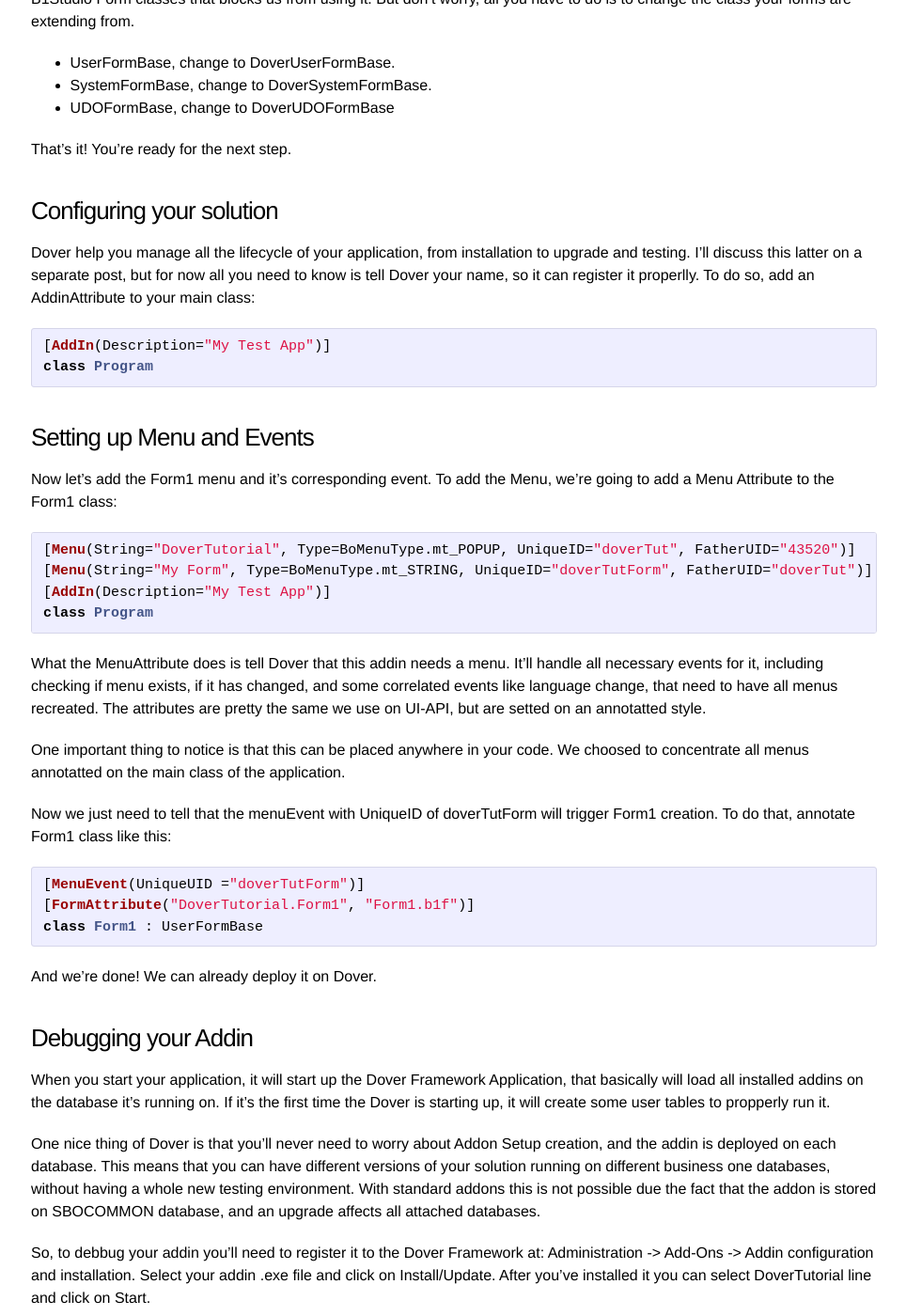
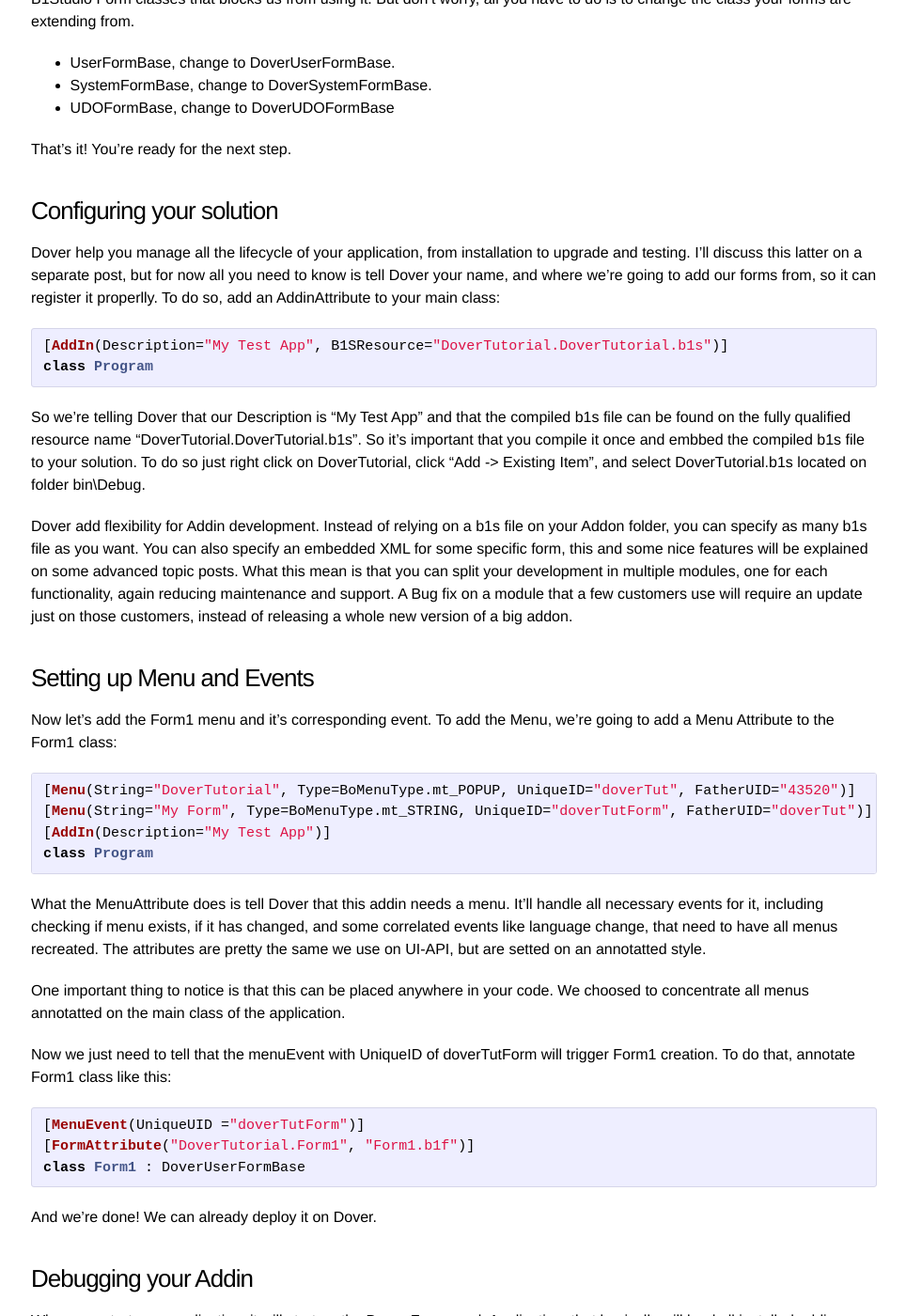
Before and after one commit to efpiva/efpiva.github.io, a Jekyll site: the page built from _posts/2014-08-07-quick-start.markdown, in a window 1280 px wide and 1400 px high, scrolled down 1955 px. Shown: the whole window at 94% size, without its empty margins (157-1121 px from the left). Built offline with Jekyll 4.4.1, drawn with Linux system fonts in a browser that asks for light colours; some of the changed text lies outside the part shown.

Commit message:
Bug fixes on examples

```diff
--- a/_posts/2014-08-07-quick-start.markdown
+++ b/_posts/2014-08-07-quick-start.markdown
@@ -70,12 +70,16 @@ That's it! You're ready for the next step.
 
 ### Configuring your solution
 
-Dover help you manage all the lifecycle of your application, from installation to upgrade and testing. I'll discuss this latter on a separate post, but for now all you need to know is tell Dover your name, so it can register it properlly. To do so, add an AddinAttribute to your main class:
+Dover help you manage all the lifecycle of your application, from installation to upgrade and testing. I'll discuss this latter on a separate post, but for now all you need to know is tell Dover your name, and where we're going to add our forms from, so it can register it properlly. To do so, add an AddinAttribute to your main class:
 
 {% highlight C# %}
-[AddIn(Description="My Test App")]
+[AddIn(Description="My Test App", B1SResource="DoverTutorial.DoverTutorial.b1s")]
 class Program
 {% endhighlight  %}
+
+So we're telling Dover that our Description is "My Test App" and that the compiled b1s file can be found on the fully qualified resource name "DoverTutorial.DoverTutorial.b1s". So it's important that you compile it once and embbed the compiled b1s file to your solution. To do so just right click on DoverTutorial, click "Add -> Existing Item", and select DoverTutorial.b1s located on folder bin\Debug.
+
+Dover add flexibility for Addin development. Instead of relying on a b1s file on your Addon folder, you can specify as many b1s file as you want. You can also specify an embedded XML for some specific form, this and some nice features will be explained on some advanced topic posts. What this mean is that you can split your development in multiple modules, one for each functionality, again reducing maintenance and support. A Bug fix on a module that a few customers use will require an update just on those customers, instead of releasing a whole new version of a big addon.
 
 
 ### Setting up Menu and Events
@@ -98,7 +102,7 @@ Now we just need to tell that the menuEvent with UniqueID of doverTutForm will t
 {% highlight C# %}
 [MenuEvent(UniqueUID ="doverTutForm")]
 [FormAttribute("DoverTutorial.Form1", "Form1.b1f")]
-class Form1 : UserFormBase
+class Form1 : DoverUserFormBase
 {% endhighlight %}
 
 And we're done! We can already deploy it on Dover.
@@ -134,3 +138,5 @@ Now you know how to handle Menu, Menu events and what classes handles UserForm,
 * Help you test and deploy new versions of your solution, minimizing your support.
 
 Try it out!
+
+Download the source code for this tutorial [here](https://github.com/efpiva/DoverTutorial/archive/master.zip).
```
